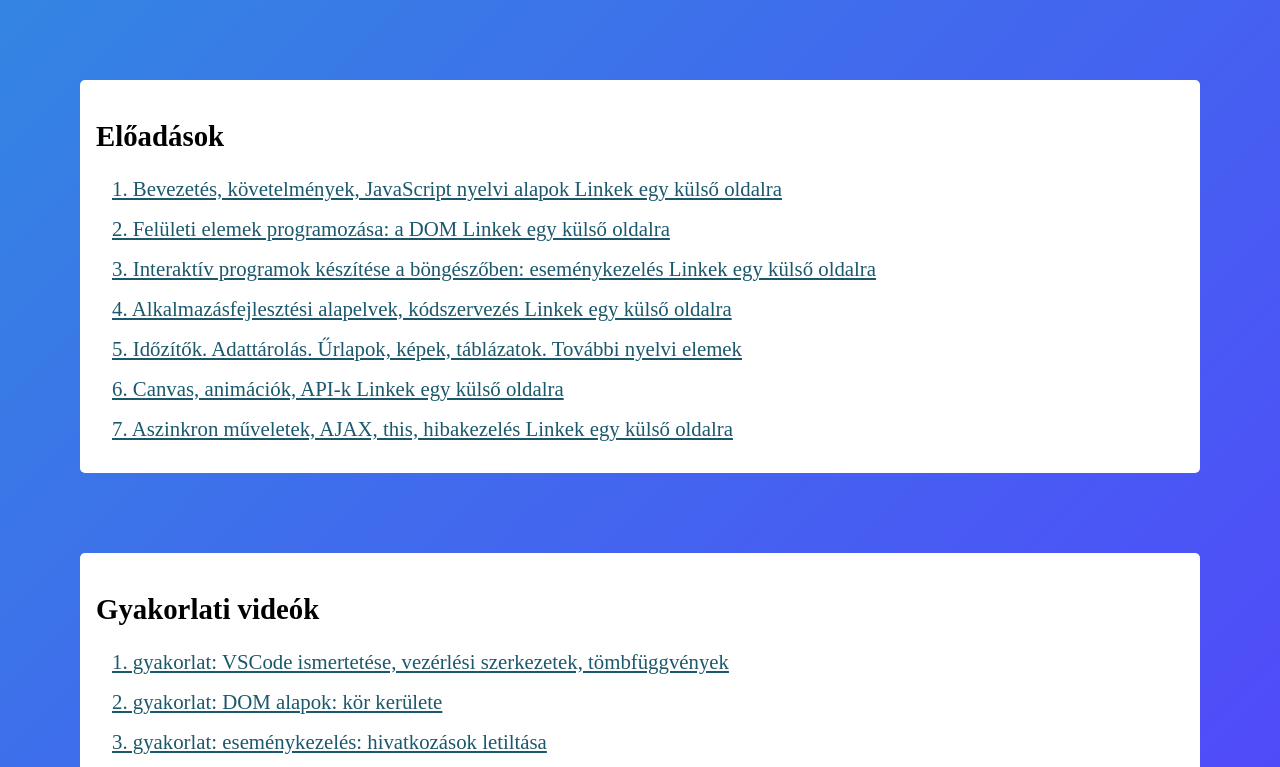
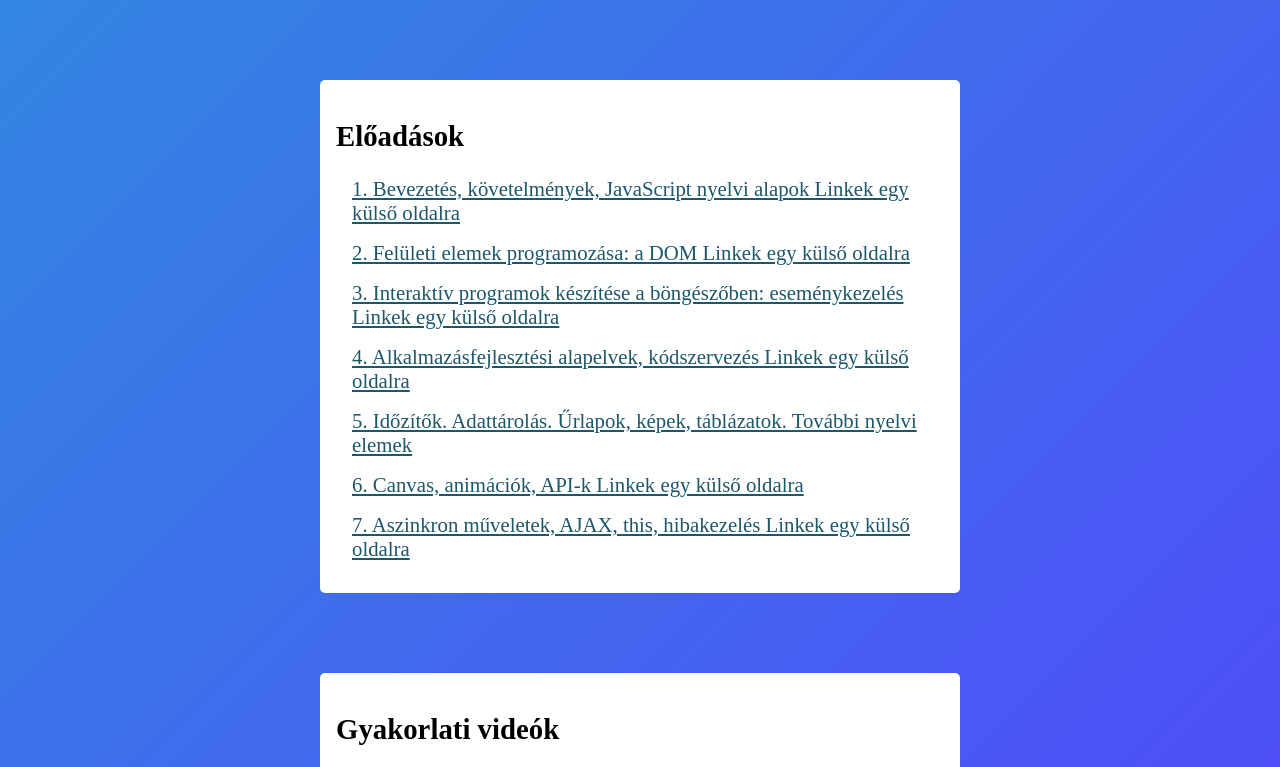
Before and after one commit to mota6em-test/webPrgRK, a plain HTML site: page index.html in a window 1280 px wide. Shown: the top 767 px of the page. Drawn offline with Linux system fonts and the light colour scheme.

Commit message:
Add files via upload

```diff
--- a/style.css
+++ b/style.css
@@ -23,7 +23,7 @@ body {
     box-sizing: border-box;
 }
 section{
-    margin: 5rem;
+    margin: 5rem 20rem;
     background-color: white;
     padding: 1rem;
     border-radius: 5px;
```
